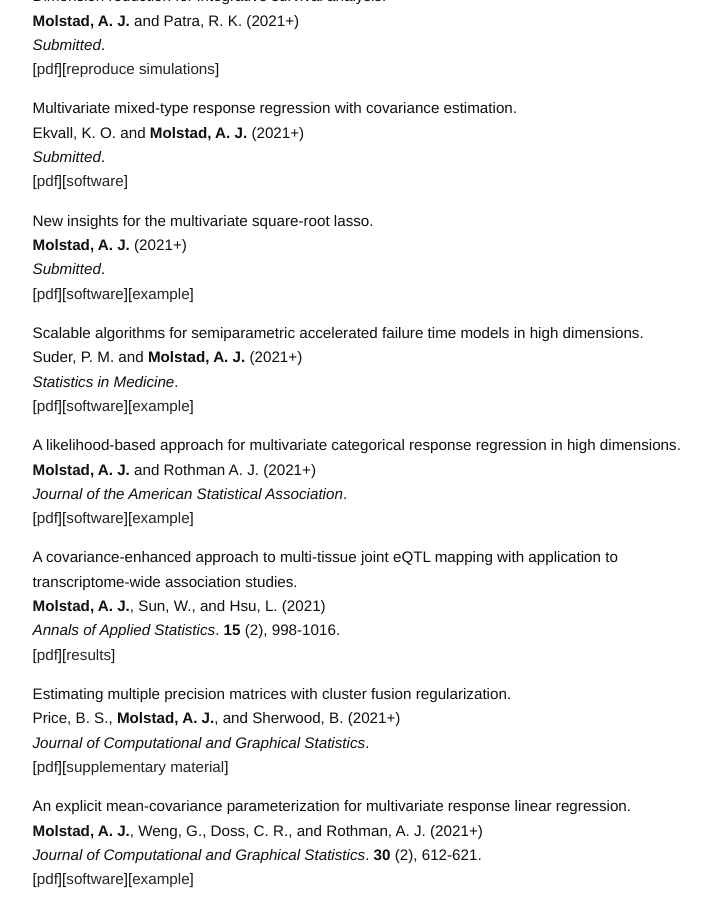
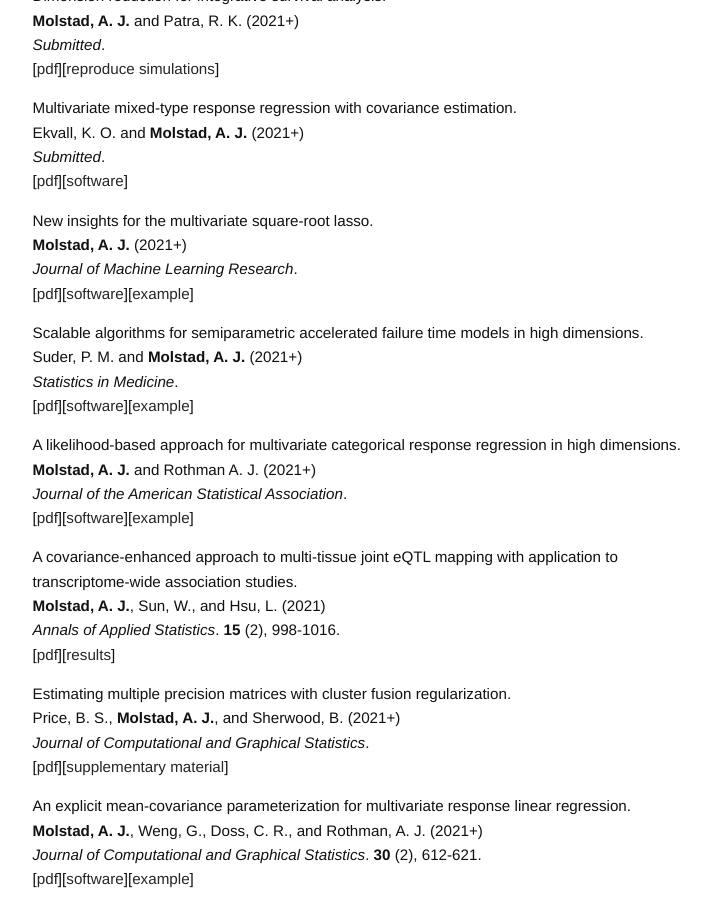
Before and after one commit to ajmolstad/ajmolstad.github.io, a Jekyll site: the page built from research.md, in a window 1280 px wide and 900 px high, scrolled down 733 px. Shown: the whole window, without its empty margins (275-982 px from the left). Built offline with Jekyll 4.4.1, drawn with Linux system fonts in a browser that asks for light colours.

Commit message:
Update research.md

```diff
--- a/research.md
+++ b/research.md
@@ -44,7 +44,7 @@
 
 New insights for the multivariate square-root lasso. <br>
 **Molstad, A. J.** (2021+)<br>
-*Submitted*.  <br>
+*Journal of Machine Learning Research*.  <br>
 [[pdf](https://arxiv.org/pdf/1909.05041)][[software](https://github.com/ajmolstad/MSRL)][[example](/docs/MSRL_Example.html)] <br>
 
 
```
